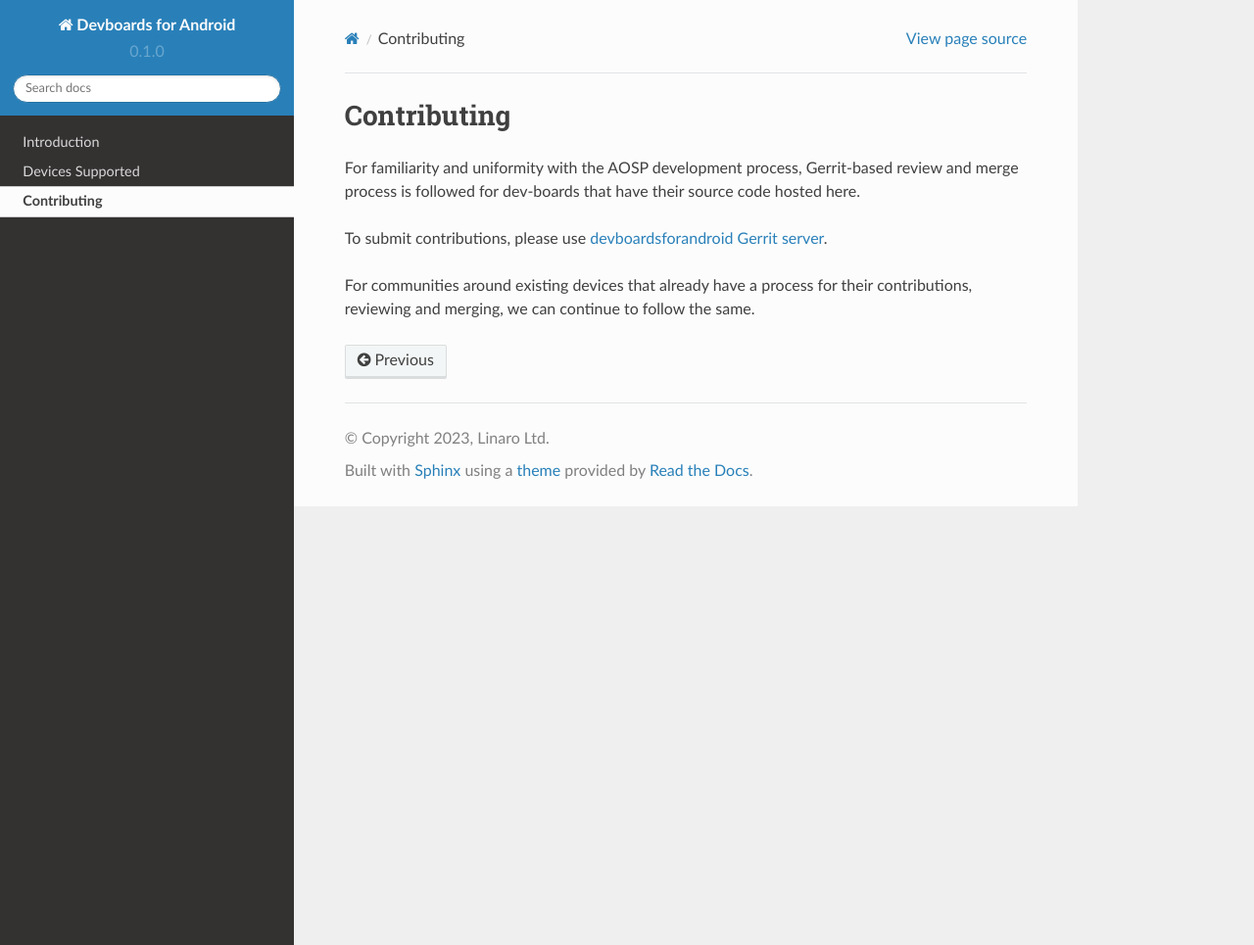
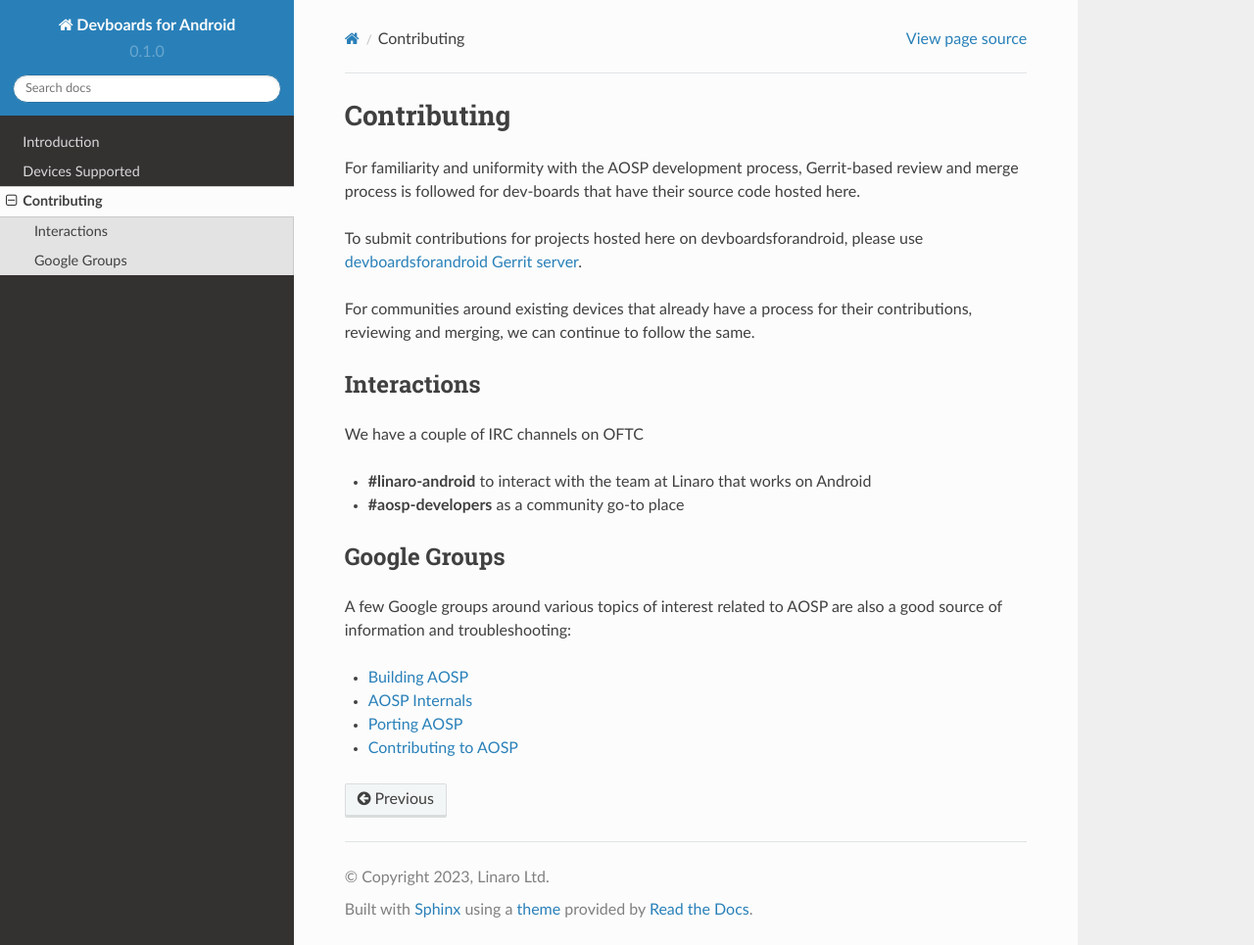
Before and after one commit to sumitsemwal/devboardsforandroid, a Sphinx documentation site: the page built from docs/contributing.rst, in a window 1280 px wide and 965 px high. Shown: the whole window at 98% size. Built offline with Sphinx 7.4.7 and the Read the Docs theme 2.0.0, drawn with Linux system fonts in a browser that asks for light colours.

Commit message:
contributing.rst: added some more relevant information
Included IRC channels, and some relevant AOSP build related
information.

Change-Id: I5455bc30f63e0fdac65d6da6ac98c27147d401d0
Signed-off-by: Sumit Semwal <sumit.semwal@linaro.org>

```diff
--- a/docs/contributing.rst
+++ b/docs/contributing.rst
@@ -11,8 +11,26 @@ For familiarity and uniformity with the AOSP development process, Gerrit-based
 review and merge process is followed for dev-boards that have their source code
 hosted here.
 
-To submit contributions, please use
+To submit contributions for projects hosted here on devboardsforandroid, please use
 `devboardsforandroid Gerrit server <https://gerrit.devboardsforandroid.linaro.org/>`_.
 
 For communities around existing devices that already have a process for their
 contributions, reviewing and merging, we can continue to follow the same.
+
+Interactions
+============
+We have a couple of IRC channels on OFTC
+
+- **#linaro-android** to interact with the team at Linaro that works on Android
+- **#aosp-developers** as a community go-to place
+
+Google Groups
+=============
+
+A few Google groups around various topics of interest related to AOSP are
+also a good source of information and troubleshooting:
+
+- `Building AOSP <https://groups.google.com/g/android-building>`_
+- `AOSP Internals <https://groups.google.com/g/android-platform>`_
+- `Porting AOSP <https://groups.google.com/g/android-porting>`_
+- `Contributing to AOSP <https://groups.google.com/g/android-contrib>`_
```
